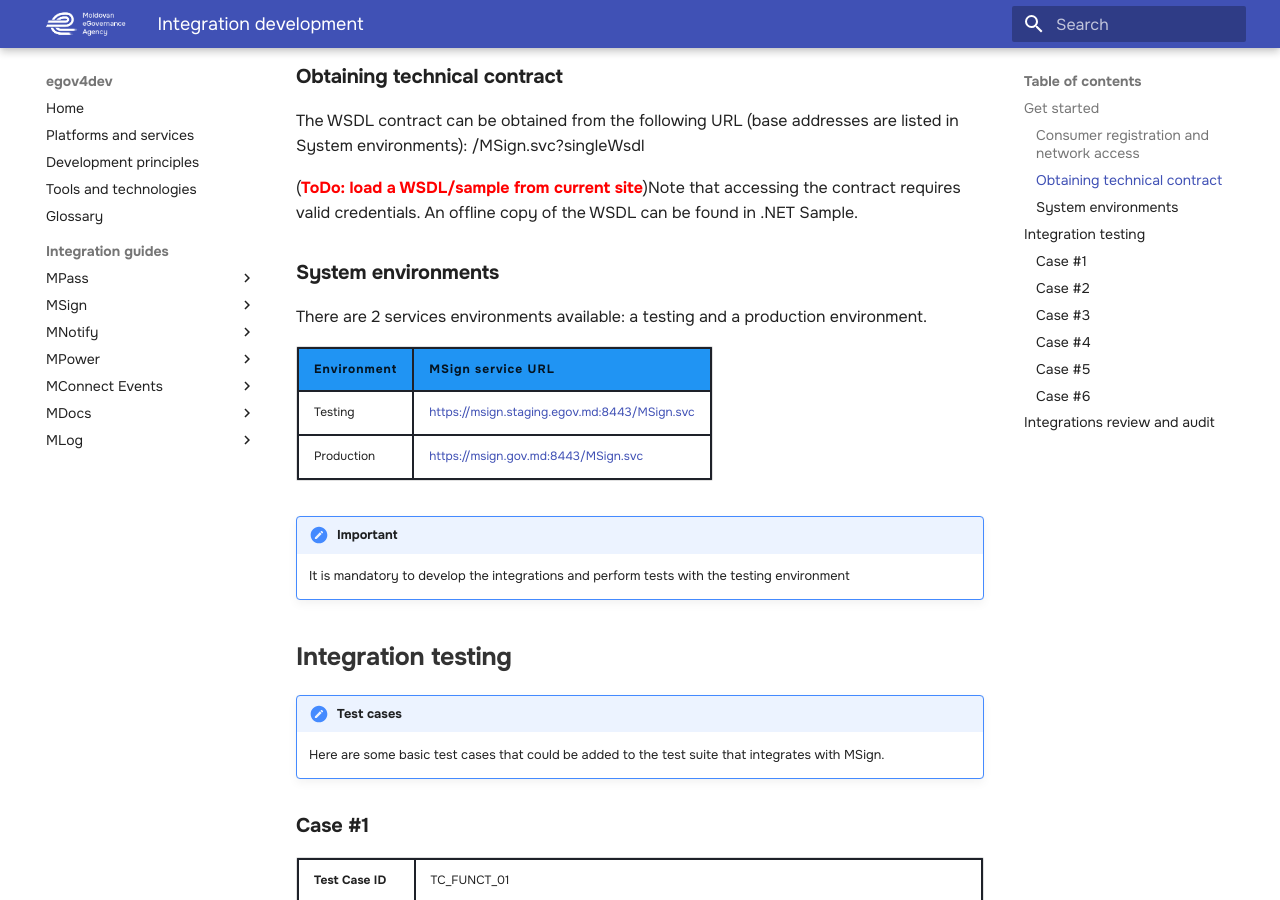
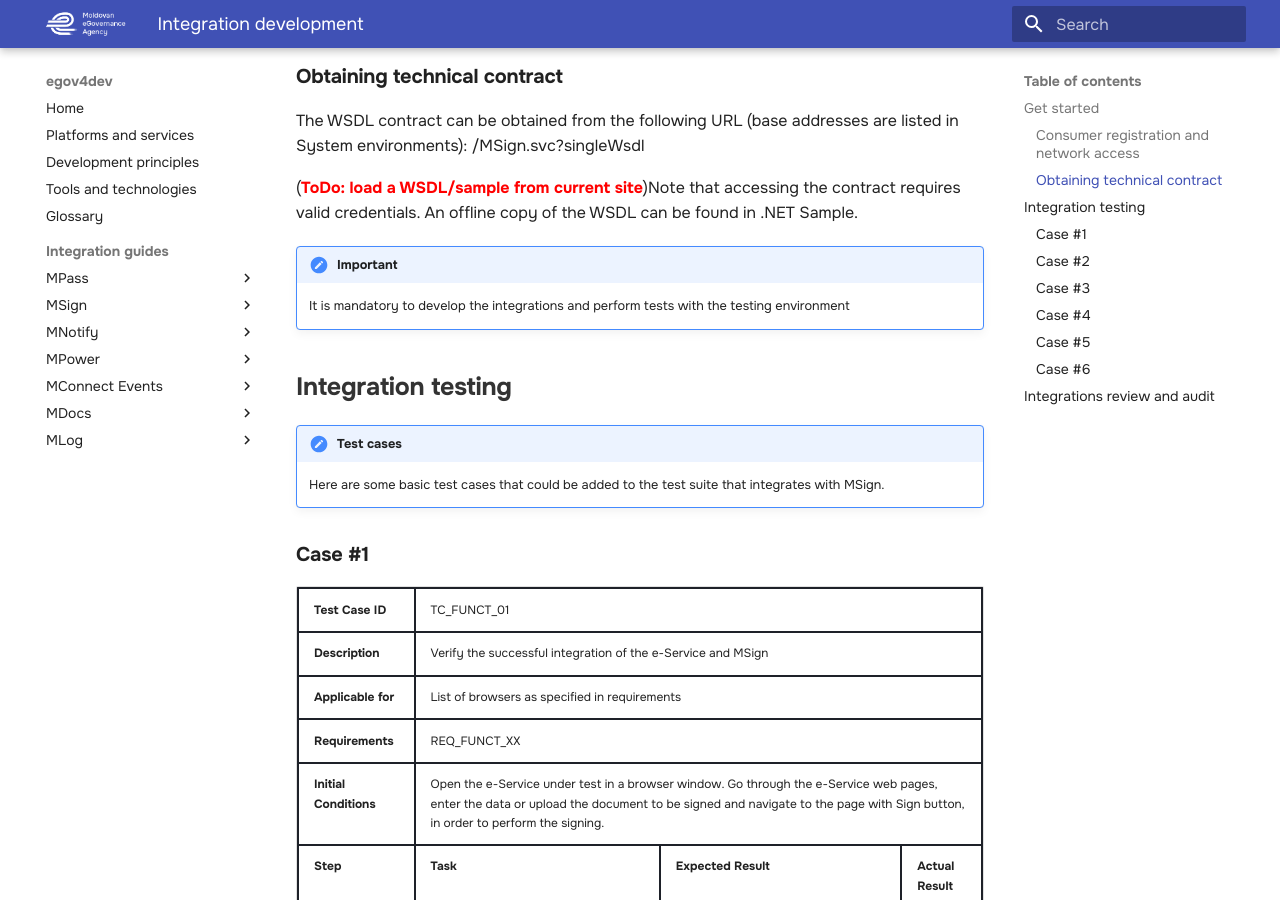
Before and after one commit to egov-moldova/egov4dev, an MkDocs documentation site: the page built from docs/guides/msign/integration-development.md, in a window 1280 px wide and 900 px high, scrolled down 608 px. Built offline with MkDocs 1.6.1 and Material for MkDocs 9.7.7, drawn with Linux system fonts in a browser that asks for light colours.

Commit message:
Update integration-development.md

```diff
--- a/docs/guides/msign/integration-development.md
+++ b/docs/guides/msign/integration-development.md
@@ -21,29 +21,6 @@
 
 (<span class="red-bold-text">ToDo: load a WSDL/sample from current site</span>)Note that accessing the contract requires valid credentials.
 An offline copy of the WSDL can be found in .NET Sample.
-
-###**System environments**
-
-There are 2 services environments available: a testing and a production environment.
-
-<table>
-  <thead>
-    <tr>
-      <th>Environment</th>
-      <th>MSign service URL</th>
-    </tr>
-  </thead>
-  <tbody>
-    <tr>
-      <td>Testing</td>
-      <td><a href="https://msign.staging.egov.md:8443/MSign.svc">https://msign.staging.egov.md:8443/MSign.svc</a></td>
-    </tr>
-    <tr>
-      <td>Production</td>
-      <td><a href="https://msign.gov.md:8443/MSign.svc">https://msign.gov.md:8443/MSign.svc</a></td>
-    </tr>
-  </tbody>
-</table>
 
 !!!note "Important"
 
```
